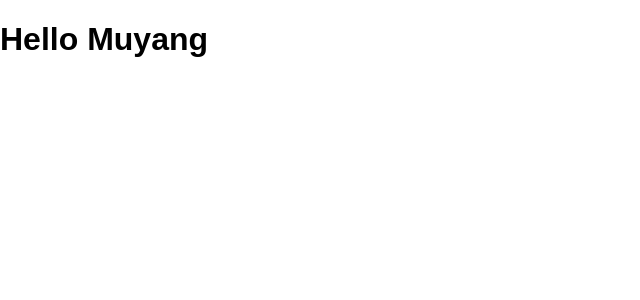
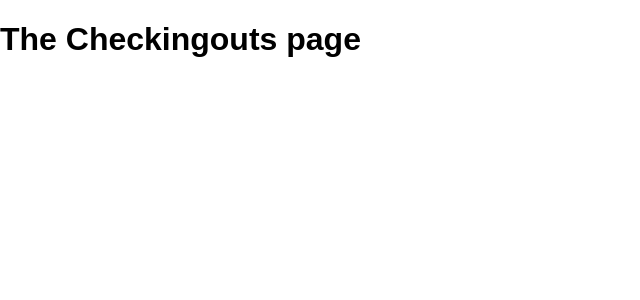
Before and after one commit to MUYANGGUO/lab-management-gatech, a React (Create React App) app in the folder frontend/: page /checkingouts in a window 1280 px wide. Shown: the top 300 px of the page, without its empty margins (0-640 px from the left). Built offline with nearby package versions, Linux system fonts and the light colour scheme.

Commit message:
added pages for render

```diff
--- a/frontend/package.json
+++ b/frontend/package.json
@@ -8,6 +8,7 @@
     "@testing-library/user-event": "^7.2.1",
     "react": "^16.12.0",
     "react-dom": "^16.12.0",
+    "react-router-dom": "^5.1.2",
     "react-scripts": "3.3.0"
   },
   "scripts": {
--- a/frontend/src/App.js
+++ b/frontend/src/App.js
@@ -1,11 +1,28 @@
 import React from 'react';
+import { BrowserRouter, Route, Redirect, Switch } from 'react-router-dom';
 import './App.css';
+import AuthPage from './pages/Auth';
+import BookingsPage from './pages/Bookings';
+import EventsPage from './pages/Events';
+import StudentsPage from './pages/Students';
+import AssetsPage from './pages/Assets';
+import CheckingoutsPage from './pages/Checkingouts';
 
 function App() {
   return (
-    <div className="App">
-      <h1>Hello Muyang</h1>
-    </div>
+
+    <BrowserRouter>
+      <Switch>
+
+        <Redirect from="/" to="/auth" exact />
+        <Route path="/auth" component = {AuthPage} />
+        <Route path="/bookings" component = {BookingsPage} />
+        <Route path="/events" component = {EventsPage} />
+        <Route path="/students" component = {StudentsPage} />
+        <Route path="/assets" component = {AssetsPage} />
+        <Route path="/checkingouts" component = {CheckingoutsPage} />
+      </Switch>
+    </BrowserRouter>
   );
 }
 
--- /dev/null
+++ b/frontend/src/pages/Assets.js
@@ -0,0 +1,9 @@
+import React, { Component } from 'react';
+
+class AssetsPage extends Component {
+    render() {
+        return <h1> The Assets page</h1>;
+    }
+}
+
+export default AssetsPage;
--- /dev/null
+++ b/frontend/src/pages/Auth.js
@@ -0,0 +1,9 @@
+import React, { Component } from 'react';
+
+class AuthPage extends Component {
+    render() {
+        return <h1> The auth page</h1>;
+    }
+}
+
+export default AuthPage;
--- /dev/null
+++ b/frontend/src/pages/Bookings.js
@@ -0,0 +1,9 @@
+import React, { Component } from 'react';
+
+class BookingsPage extends Component {
+    render() {
+        return <h1> The Bookings page</h1>;
+    }
+}
+
+export default BookingsPage;
--- /dev/null
+++ b/frontend/src/pages/Checkingouts.js
@@ -0,0 +1,9 @@
+import React, { Component } from 'react';
+
+class CheckingoutsPage extends Component {
+    render() {
+        return <h1> The Checkingouts page</h1>;
+    }
+}
+
+export default CheckingoutsPage;
--- /dev/null
+++ b/frontend/src/pages/Events.js
@@ -0,0 +1,9 @@
+import React, { Component } from 'react';
+
+class EventsPage extends Component {
+    render() {
+        return <h1> The Events page</h1>;
+    }
+}
+
+export default EventsPage;
--- /dev/null
+++ b/frontend/src/pages/Students.js
@@ -0,0 +1,9 @@
+import React, { Component } from 'react';
+
+class StudentsPage extends Component {
+    render() {
+        return <h1> The Students page</h1>;
+    }
+}
+
+export default StudentsPage;
```
Also changed, not shown: 1 other file (tests, documents, lock files or other folders).
